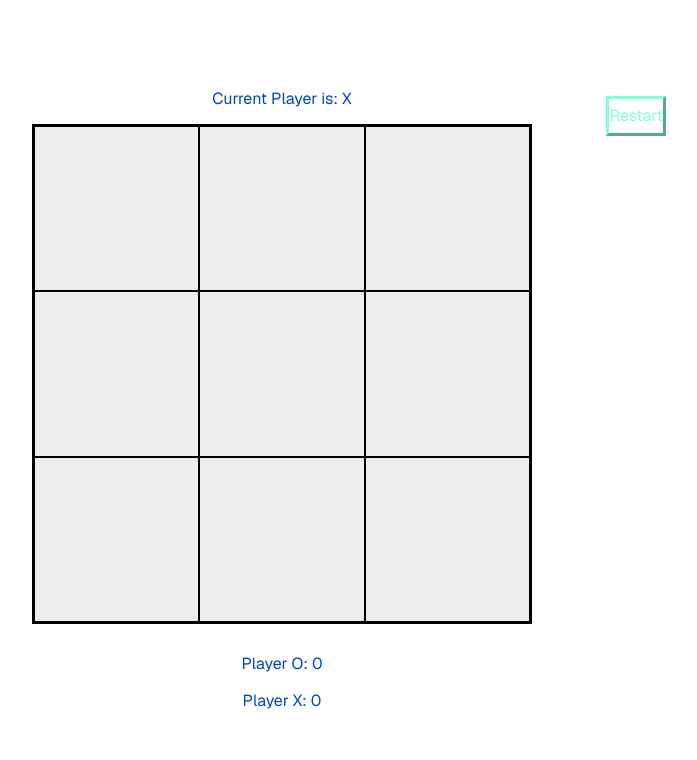
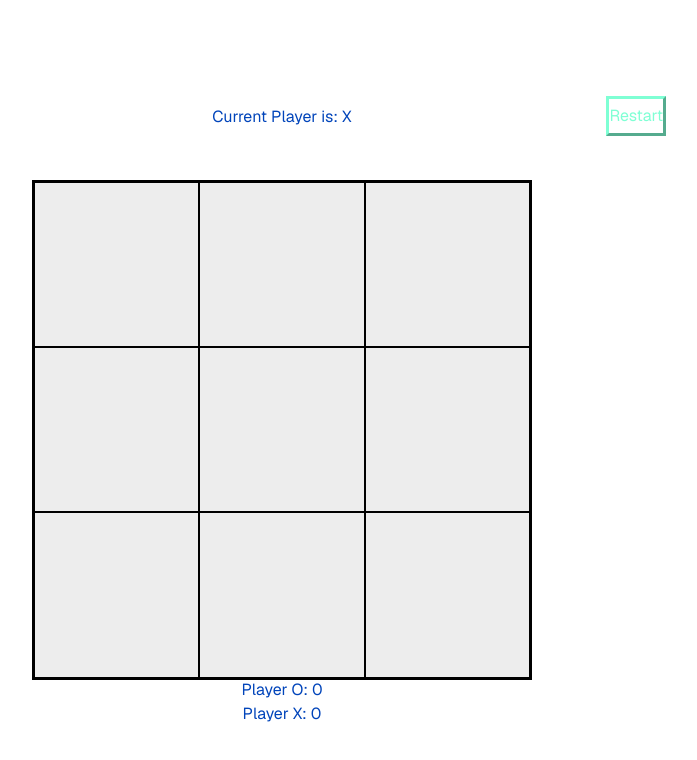
Before and after one commit to bleaky11/minigames, a Next.js app: page / in a window 1280 px wide. Shown: the top 760 px of the page, without its empty margins (358-1055 px from the left). Built offline with nearby package versions, Linux system fonts and the light colour scheme.

Commit message:
Fixed win counts separating when zooming out

```diff
--- a/app/globals.css
+++ b/app/globals.css
@@ -22,7 +22,7 @@
 
 .button {
   color: aquamarine;
-  position: absolute;
+  position: fixed;
   height: 5%;
   right: 20%;
   top: 12%;
--- a/app/page.tsx
+++ b/app/page.tsx
@@ -66,7 +66,7 @@
   }
 
   return (
-    <div className="grid items-center justify-items-center min-h-screen p-8 pb-20 sm:p-20 font-[family-name:var(--font-geist-sans)]">
+    <div className="grid items-center justify-items-center min-h-screen p-8 pb-20 sm:p-20 font-[family-name:var(--font-geist-sans)] position-fixed">
       <h2> Current Player is: {player}</h2>
       <button className="button" onClick={() => restart()}> Restart</button>
       {(winner) && <h2>The Winner is: {winner}</h2>}
@@ -107,9 +107,11 @@
           {spots[8] == 'O' && (<Image src={Circle} alt="circle here" width='166' height="166"/>)}
           {spots[8] == 'X' && (<Image src={Cross} alt="circle here" width='166' height="166"/>)}
         </div>
-      </div>
+      <div className=" justify-items-center">
         <h1>Player O: {onewins}</h1>
         <h1>Player X: {twowins}</h1>
+      </div>
+      </div>
     </div>
   );
 }
```
